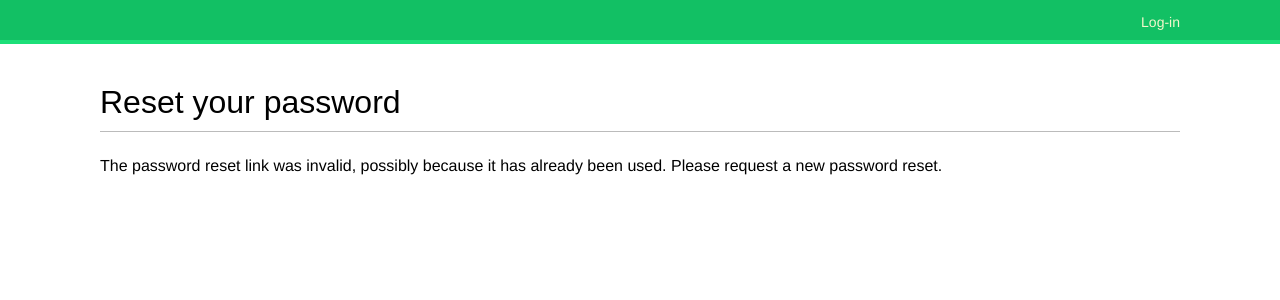
After one commit to stuartelimu/quasy, a Django app: page /account/reset/1/1/ in a window 1280 px wide. The commit adds this page. Shown: the top 300 px of the page. Run offline with Django 3.2, Linux system fonts and the light colour scheme; some web fonts are replaced.

Commit message:
add password reset functionality

```diff
--- a/account/templates/account/login.html
+++ b/account/templates/account/login.html
@@ -8,4 +8,6 @@
   {% csrf_token %}
   <p><input type="submit" value="Log in"></p>
 </form>
+<p><a href="{% url 'password_reset' %}">Forgotten your password?</a></p>
+
 {% endblock %}
--- a/account/templates/registration/login.html
+++ b/account/templates/registration/login.html
@@ -17,5 +17,8 @@
     <input type="hidden" name="next" value="{{ next }}" />
     <p><input type="submit" value="Log-in"></p>
   </form>
+
+  <p><a href="{% url "password_reset" %}">Forgotten your
+    password?</a></p>
 </div>
 {% endblock %}
--- /dev/null
+++ b/account/templates/registration/password_reset_confirm.html
@@ -0,0 +1,15 @@
+{% extends "base.html" %}
+{% block title %}Reset your password{% endblock %}
+{% block content %}
+<h1>Reset your password</h1>
+{% if validlink %}
+<p>Please enter your new password twice:</p>
+<form action="." method="post">
+  {{ form.as_p }}
+  {% csrf_token %}
+  <p><input type="submit" value="Change my password" /></p>
+</form>
+{% else %}<p>The password reset link was invalid, possibly because it has
+  already been used. Please request a new password reset.</p>
+{% endif %}
+{% endblock %}
--- /dev/null
+++ b/account/templates/registration/password_reset_email.html
@@ -0,0 +1,4 @@
+Someone asked for password reset for email {{ email }}. Follow the link
+below:
+{{ protocol }}://{{ domain }}{% url 'password_reset_confirm' uidb64=uid token=token %}
+Your username, in case you've forgotten: {{ user.get_username }}
--- a/account/urls.py
+++ b/account/urls.py
@@ -1,11 +1,16 @@
-from django.urls import path
+from django.urls import path, include
 from django.contrib.auth import views as auth_views
 from . import views
 
 urlpatterns = [
-    path('', views.dashboard, name='dashboard'),
-    path('login/', auth_views.LoginView.as_view(), name='login'),
-    path('logout/', auth_views.LogoutView.as_view(), name='logout'),
-    path('password_change/', auth_views.PasswordChangeView.as_view(), name='password_change'),
-    path('password_change/done/', auth_views.PasswordChangeDoneView.as_view(), name='password_change_done'),
+    path('', include('django.contrib.auth.urls')),
+    # path('', views.dashboard, name='dashboard'),
+    # path('login/', auth_views.LoginView.as_view(), name='login'),
+    # path('logout/', auth_views.LogoutView.as_view(), name='logout'),
+    # path('password_change/', auth_views.PasswordChangeView.as_view(), name='password_change'),
+    # path('password_change/done/', auth_views.PasswordChangeDoneView.as_view(), name='password_change_done'),
+    # path('password_reset/', auth_views.PasswordResetView.as_view(), name='password_reset'),
+    # path('password_reset/done/', auth_views.PasswordResetDoneView.as_view(), name='password_reset_done'),
+    # path('reset/<uidb64>/<token>/', auth_views.PasswordResetConfirmView.as_view(), name='password_reset_confirm'),
+    # path('reset/done/', auth_views.PasswordResetCompleteView.as_view(), name='password_reset_complete'),
 ]
--- a/quasy/settings.py
+++ b/quasy/settings.py
@@ -125,3 +125,5 @@ STATIC_URL = '/static/'
 LOGIN_REDIRECT_URL = 'dashboard'
 LOGIN_URL = 'login'
 LOGOUT_URL = 'logout'
+
+EMAIL_BACKEND = 'django.core.mail.backends.console.EmailBackend'
```
Also changed, not shown: account/templates/registration/password_reset_complete.html (added, +7 -0 lines), account/templates/registration/password_reset_done.html (added, +8 -0 lines), account/templates/registration/password_reset_form.html (added, +11 -0 lines).
